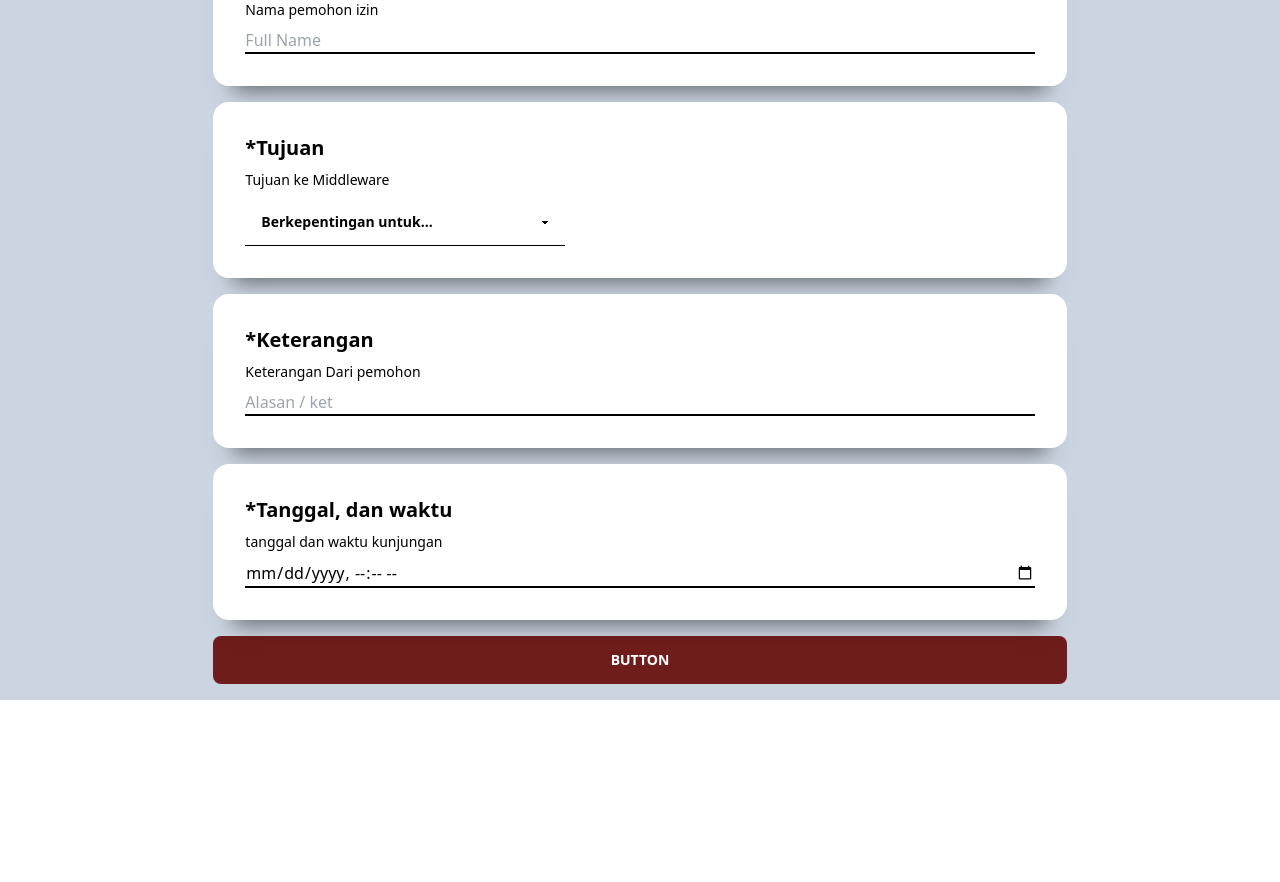
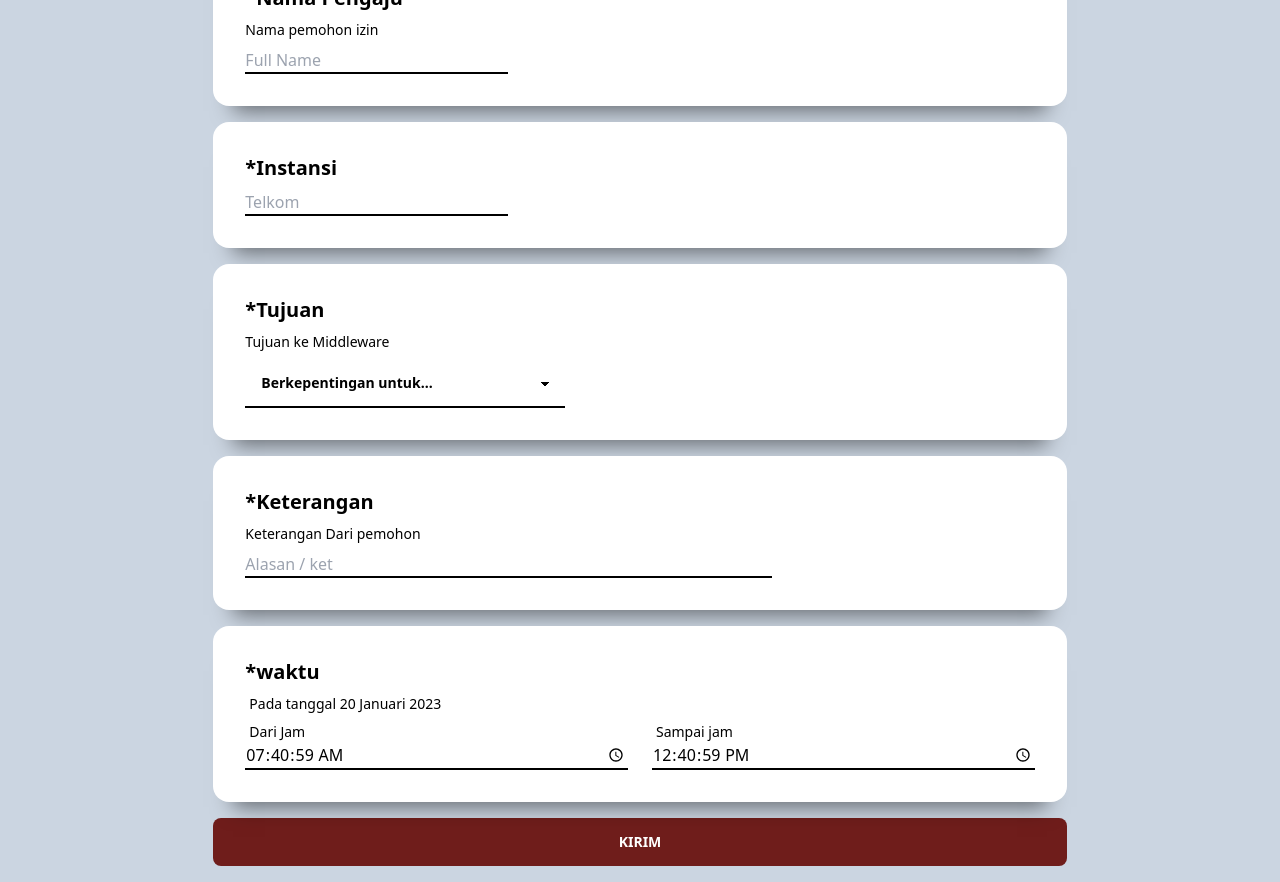
Before and after one commit to DanendraWM/middleware-allowed, a React (Create React App) app: page / in a window 1280 px wide. Shown: the part 400-1282 px from the top of the page. Before the commit the page ends 1100 px from the top, so only its background shows below. Built offline with nearby package versions, Linux system fonts and the light colour scheme.

Commit message:
kirim wa & get value

```diff
--- a/package.json
+++ b/package.json
@@ -11,9 +11,10 @@
     "@testing-library/user-event": "^13.5.0",
     "axios": "^1.2.3",
     "daisyui": "^2.47.0",
+    "date-fns": "^2.29.3",
     "react": "^18.2.0",
     "react-dom": "^18.2.0",
-    "react-router-dom": "^6.6.2",
+    "react-router-dom": "^6.7.0",
     "react-scripts": "5.0.1",
     "web-vitals": "^2.1.4"
   },
--- a/src/App.js
+++ b/src/App.js
@@ -1,22 +1,53 @@
+import React, { useState } from "react";
+import { addHours, format, formatISO9075 } from "date-fns";
+import { id } from "date-fns/locale";
+
 function App() {
-  let today = new Date().toISOString().slice(0,new Date().toISOString().lastIndexOf(":"));
-  console.log(today)
+  // let today = new Date()
+  //   .toISOString()
+  //   .slice(0, new Date().toISOString().lastIndexOf(":"));
+  // console.log(today);
+  let today = formatISO9075(new Date(), {
+    representation: "time",
+  });
+  let add1 = formatISO9075(addHours(new Date(), 5), {
+    representation: "time",
+  });
+
+  const tanggalNow = format(new Date(), "dd MMMM yyyy", { locale: id });
+  console.log(add1);
+  console.log(today);
+  const [nama, setNama] = useState("");
+  const [instansi, setInstansi] = useState("");
+  const [tujuan, setTujuan] = useState("");
+  const [desc, setDesc] = useState("");
+  const [date, setDate] = useState("");
+  const kirim = (e) => {
+    e.preventDefault();
+    console.log(nama, instansi, desc, tujuan, date);
+    window.location.href = `https://api.whatsapp.com/send?phone=6285156834452&text======= *Izin Ke Middleware* ======%0a%0a%0aTanggal : ${tanggalNow}%0aNama : ${nama}%0ainstansi : ${instansi}%0aTujuan : ${tujuan}%0aKeterangan : ${desc}%0a%0aTerima Kasih`;
+  };
   return (
     <div className="min-h-screen bg-slate-300 text-black">
-      <div className="card w-full bg-[#f5f2f2] shadow-[0_15px_20px_-20px_rgba(0,0,0,0.5)] rounded-b-lg rounded-t-none">
-          <div className="card-body"></div>
+      <div className=" flex flex-row w-full text-center bg-[#f5f2f2] shadow-[0_15px_20px_-20px_rgba(0,0,0,0.5)] rounded-b-lg rounded-t-none">
+        <div className="card-body font-bold font-serif ">WP Team</div>
+        <div className="card-body font-semibold font-sans">
+          Form Izin Masuk Middleware
         </div>
+      </div>
+      <form onSubmit={kirim}>
         <div className="flex flex-col py-4 space-y-4 justify-center items-center">
           <div className="card lg:w-2/3 w-4/5 bg-[#6f1d1b] shadow-[0_25px_20px_-20px_rgba(0,0,0,0.5)] rounded-md">
             <div className="card-body"></div>
           </div>
 
           <div className="card lg:w-2/3 w-4/5 bg-white shadow-[0_25px_20px_-20px_rgba(0,0,0,0.5)]">
-          <div className="card absolute bottom-90 w-full h-5 rounded-b-none bg-[#6f1d1b] shadow-[0_25px_20px_-20px_rgba(0,0,0,0.5)] rounded-md">
-          </div>
+            <div className="card absolute bottom-90 w-full h-5 rounded-b-none bg-[#6f1d1b] shadow-[0_25px_20px_-20px_rgba(0,0,0,0.5)] rounded-md"></div>
             <div className="card-body">
-            <p className="text-2xl">Middleware Entry Request</p>
-            <h3 className="text-md">All Data Will Be Handled With Procedure </h3>
+              <h2 className="card-title">Middleware Entry Request</h2>
+              <h3 className="text-md">
+                All Data Will Be Handled With Procedure{" "}
+              </h3>
               <p className="text-sm">
                 *Isi Form Dengan Nyata Tanpa Di Buat-Buat
               </p>
@@ -25,68 +56,125 @@ function App() {
           <div className="card lg:w-2/3 w-4/5 bg-white shadow-[0_25px_20px_-20px_rgba(0,0,0,0.5)]">
             <div className="card-body">
               <h2 className="card-title">*Nama Pengaju</h2>
-            <p className="text-sm">
-              Nama pemohon izin
-            </p>
+              <p className="text-sm">Nama pemohon izin</p>
               <input
-              className="bg-transparent  text-black border-black focus:outline-none border-b-2"
+                className="bg-transparent  text-black border-black focus:outline-none border-b-2 lg:w-1/3"
                 type="text"
                 placeholder="Full Name"
                 aria-label="Full name"
                 required
+                value={nama}
+                onChange={(e) => setNama(e.target.value)}
+              />
+            </div>
+          </div>
+          <div className="card lg:w-2/3 w-4/5 bg-white shadow-[0_25px_20px_-20px_rgba(0,0,0,0.5)]">
+            <div className="card-body">
+              <h2 className="card-title">*Instansi</h2>
+              <input
+                className="bg-transparent  text-black border-black focus:outline-none border-b-2 lg:w-1/3"
+                type="text"
+                placeholder="Telkom"
+                aria-label="Full name"
+                required
+                value={instansi}
+                onChange={(e) => setInstansi(e.target.value)}
               />
             </div>
           </div>
           <div className="card lg:w-2/3 w-4/5 bg-white shadow-[0_25px_20px_-20px_rgba(0,0,0,0.5)]">
             <div className="card-body">
               <h2 className="card-title">*Tujuan</h2>
-            <p className="text-sm">
-              Tujuan ke Middleware
-            </p>
-            <select className="select w-full max-w-xs rounded-none border-b-3 border-t-0 border-r-0 border-l-0 border-black divide-y divide-slate-200">
-              <option disabled selected="true" >Berkepentingan untuk...</option>
-              <option>Pemasangan Perangkat</option>
-              <option>Pengecekan Perangkat</option>
-              <option>Perawatan Perangkat</option>
-              <option>Pencopotan Perangkat</option>
+              <p className="text-sm">Tujuan ke Middleware</p>
+              <select
+                defaultValue={"DEFAULT"}
+                className="select w-full max-w-xs rounded-none border-b-2 border-t-0 focus:outline-none border-r-0 border-l-0 border-black divide-y divide-slate-200 bg-transparent"
+                onChange={(e) => setTujuan(e.target.value)}
+              >
+                <option value="DEFAULT" disabled>
+                  Berkepentingan untuk...
+                </option>
+                <option value="Pemasangan Perangkat">
+                  Pemasangan Perangkat
+                </option>
+                <option value="Pengecekan Perangkat">
+                  Pengecekan Perangkat
+                </option>
+                <option value="Perawatan Perangkat">Perawatan Perangkat</option>
+                <option value="Pencopotan Perangkat">
+                  Pencopotan Perangkat
+                </option>
               </select>
             </div>
           </div>
           <div className="card lg:w-2/3 w-4/5 bg-white shadow-[0_25px_20px_-20px_rgba(0,0,0,0.5)]">
             <div className="card-body">
               <h2 className="card-title">*Keterangan</h2>
-            <p className="text-sm">
-              Keterangan Dari pemohon
-            </p>
+              <p className="text-sm">Keterangan Dari pemohon</p>
               <input
-              className="bg-transparent  text-black border-black focus:outline-none border-b-2"
+                className="bg-transparent  text-black border-black focus:outline-none border-b-2 lg:w-2/3"
                 type="text"
                 placeholder="Alasan / ket"
                 aria-label="Full name"
                 required
+                value={desc}
+                onChange={(e) => setDesc(e.target.value)}
               />
             </div>
           </div>
-        <div className="card lg:w-2/3 w-4/5 bg-white shadow-[0_25px_20px_-20px_rgba(0,0,0,0.5)]">
+          {/* <div className="card lg:w-2/3 w-4/5 bg-white shadow-[0_25px_20px_-20px_rgba(0,0,0,0.5)]">
             <div className="card-body">
               <h2 className="card-title">*Tanggal, dan waktu</h2>
-            <p className="text-sm">
-              tanggal dan waktu kunjungan
-            </p>
+              <p className="text-sm">tanggal dan waktu kunjungan</p>
               <input
-              className="bg-transparent  text-black border-black focus:outline-none border-b-2"
+                className="bg-transparent  text-black border-black focus:outline-none border-b-2 lg:w-1/3"
                 type="datetime-local"
                 placeholder="Alasan / ket"
                 aria-label="Full name"
                 min={today}
                 required
+                value={date}
+                onChange={(e) => setDate(e.target.value)}
+              />
+            </div>
+          </div> */}
+          <div className="card lg:w-2/3 w-4/5 bg-white shadow-[0_25px_20px_-20px_rgba(0,0,0,0.5)]">
+            <div className="card-body">
+              <h2 className="card-title">*waktu</h2>
+              <p className="text-sm pl-1">Pada tanggal {tanggalNow}</p>
+              <div className="lg:flex lg:space-y-0 lg:space-x-6 space-y-10">
+                <div className="flex-col w-1/2">
+                  <p className="text-sm pl-1">Dari Jam</p>
+                  <input
+                    className="bg-transparent  text-black border-black focus:outline-none border-b-2 w-full"
+                    type="time"
+                    placeholder="waktu"
+                    aria-label="Full name"
+                    required
+                    value={today}
+                    onChange={(e) => setDate(e.target.value)}
+                  />
+                </div>
+                <div className="flex-col w-1/2">
+                  <p className="text-sm pl-1">Sampai jam</p>
+                  <input
+                    className="bg-transparent  text-black border-black focus:outline-none border-b-2 w-full"
+                    type="time"
+                    placeholder="waktu"
+                    aria-label="Full name"
+                    required
+                    value={add1}
+                    onChange={(e) => setDate(e.target.value)}
                   />
                 </div>
               </div>
-        <button className="btn lg:w-2/3 w-4/5 bg-[#6f1d1b] text-white border-none hover:bg-slate-400 hover:text-slate-800 hover:outline-3" >
-          Button
+            </div>
+          </div>
+          <button className="btn lg:w-2/3 w-4/5 bg-[#6f1d1b] text-white border-none hover:bg-slate-400 hover:text-slate-800 hover:outline-3">
+            Kirim
           </button>
         </div>
+      </form>
     </div>
   );
 }
```
Also changed, not shown: 1 other file (tests, documents, lock files or other folders). Lines whose indentation alone changed are shown as unchanged.
